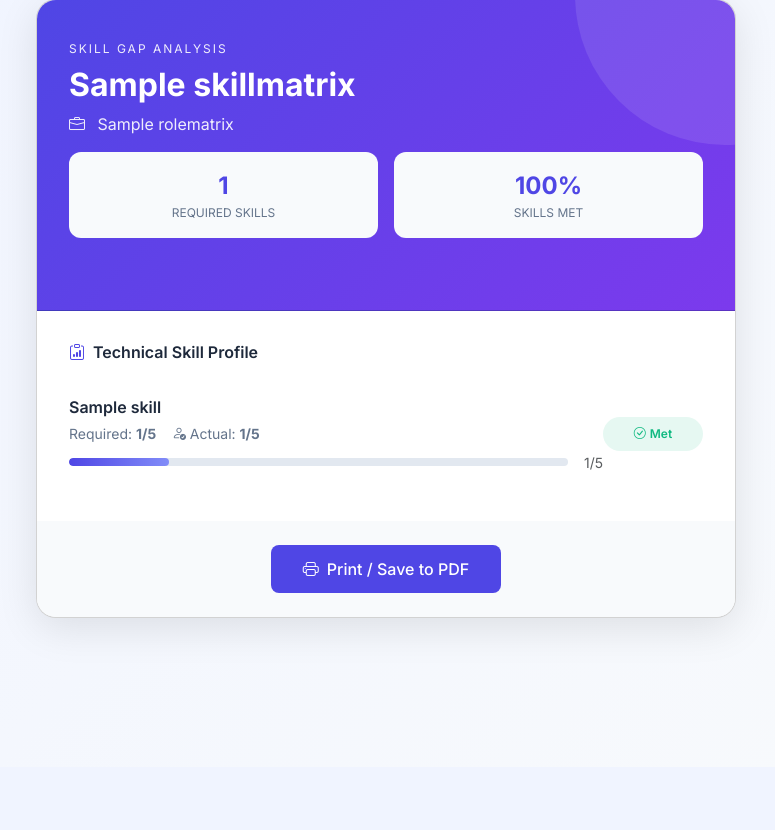
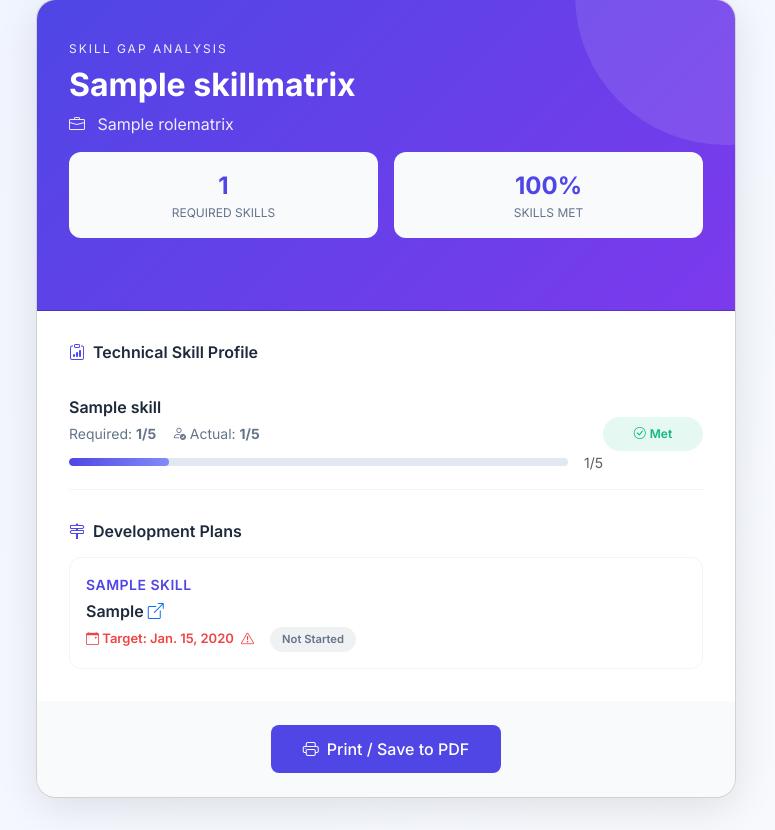
Before and after one commit to Mahi7594/SkillGap-Analyzer, a Django app: page /employee/1/card/ in a window 1280 px wide. Shown: the part 33-863 px from the top of the page, without its empty margins (254-1029 px from the left). Before the commit the page ends 667 px from the top, so only its background shows below. Run offline with Django 5.2, Linux system fonts and the light colour scheme; a user stored in the database is signed in; tables that the repository leaves empty hold one stand-in row (values such as "Sample post").

Commit message:
Add development plans section to employee card; implement tests for visibility

```diff
--- a/gap_analysis/templates/gap_analysis/employee_card.html
+++ b/gap_analysis/templates/gap_analysis/employee_card.html
@@ -194,6 +194,56 @@
         .gap-warning { border-left: 4px solid #f59e0b; }
         .gap-met { border-left: 4px solid #10b981; }
 
+        .plans-section { margin-top: 2rem; }
+
+        .plan-row {
+            padding: 1rem;
+            border: 1px solid #f1f5f9;
+            border-radius: 12px;
+            margin-bottom: 0.75rem;
+        }
+
+        .plan-row:last-child { margin-bottom: 0; }
+
+        .plan-skill {
+            font-weight: 600;
+            font-size: 0.875rem;
+            color: #4f46e5;
+            text-transform: uppercase;
+            letter-spacing: 0.5px;
+            margin: 0 0 4px 0;
+        }
+
+        .plan-action {
+            font-weight: 600;
+            color: #1e293b;
+            margin: 0 0 4px 0;
+        }
+
+        .plan-meta {
+            font-size: 0.8125rem;
+            color: #64748b;
+            display: flex;
+            align-items: center;
+            gap: 1rem;
+            flex-wrap: wrap;
+        }
+
+        .plan-status {
+            padding: 0.25rem 0.75rem;
+            border-radius: 20px;
+            font-size: 0.7rem;
+            font-weight: 600;
+            white-space: nowrap;
+        }
+
+        .plan-status-not_started { background-color: rgba(100, 116, 139, 0.1); color: #64748b; }
+        .plan-status-in_progress { background-color: rgba(245, 158, 11, 0.1); color: #f59e0b; }
+        .plan-status-completed { background-color: rgba(16, 185, 129, 0.1); color: #10b981; }
+        .plan-status-cancelled { background-color: rgba(100, 116, 139, 0.1); color: #64748b; }
+
+        .plan-overdue { color: #ef4444; font-weight: 600; }
+
         .print-btn {
             text-align: center;
             padding: 1.5rem;
@@ -291,6 +341,36 @@
                     No skills recorded for this employee yet.
                 </div>
             {% endfor %}
+
+            {% if development_plans %}
+                <div class="plans-section">
+                    <h3 class="section-title">
+                        <i class="bi bi-signpost-2"></i>Development Plans
+                    </h3>
+                    {% for plan in development_plans %}
+                        <div class="plan-row">
+                            <p class="plan-skill">{{ plan.skill.name }}</p>
+                            <p class="plan-action">
+                                {{ plan.action }}
+                                {% if plan.resource_url %}
+                                    <a href="{{ plan.resource_url }}" target="_blank" rel="noopener" title="Open resource">
+                                        <i class="bi bi-box-arrow-up-right"></i>
+                                    </a>
+                                {% endif %}
+                            </p>
+                            <div class="plan-meta">
+                                {% if plan.target_date %}
+                                    <span class="{% if plan.is_overdue %}plan-overdue{% endif %}">
+                                        <i class="bi bi-calendar-event"></i> Target: {{ plan.target_date }}
+                                        {% if plan.is_overdue %}<i class="bi bi-exclamation-triangle ms-1" title="Overdue"></i>{% endif %}
+                                    </span>
+                                {% endif %}
+                                <span class="plan-status plan-status-{{ plan.status }}">{{ plan.get_status_display }}</span>
+                            </div>
+                        </div>
+                    {% endfor %}
+                </div>
+            {% endif %}
         </div>
 
         <div class="print-btn">
--- a/gap_analysis/views.py
+++ b/gap_analysis/views.py
@@ -340,6 +340,8 @@ class SkillMatrixCardView(LoginRequiredMixin, DetailView):
         else:
             skills_met_pct = 0
         context['skills_met_pct'] = skills_met_pct
+
+        context['development_plans'] = employee.development_plans.select_related('skill').all()
 
         return context
 
```
Also changed, not shown: gap_analysis/tests.py (+14 -0 lines).
